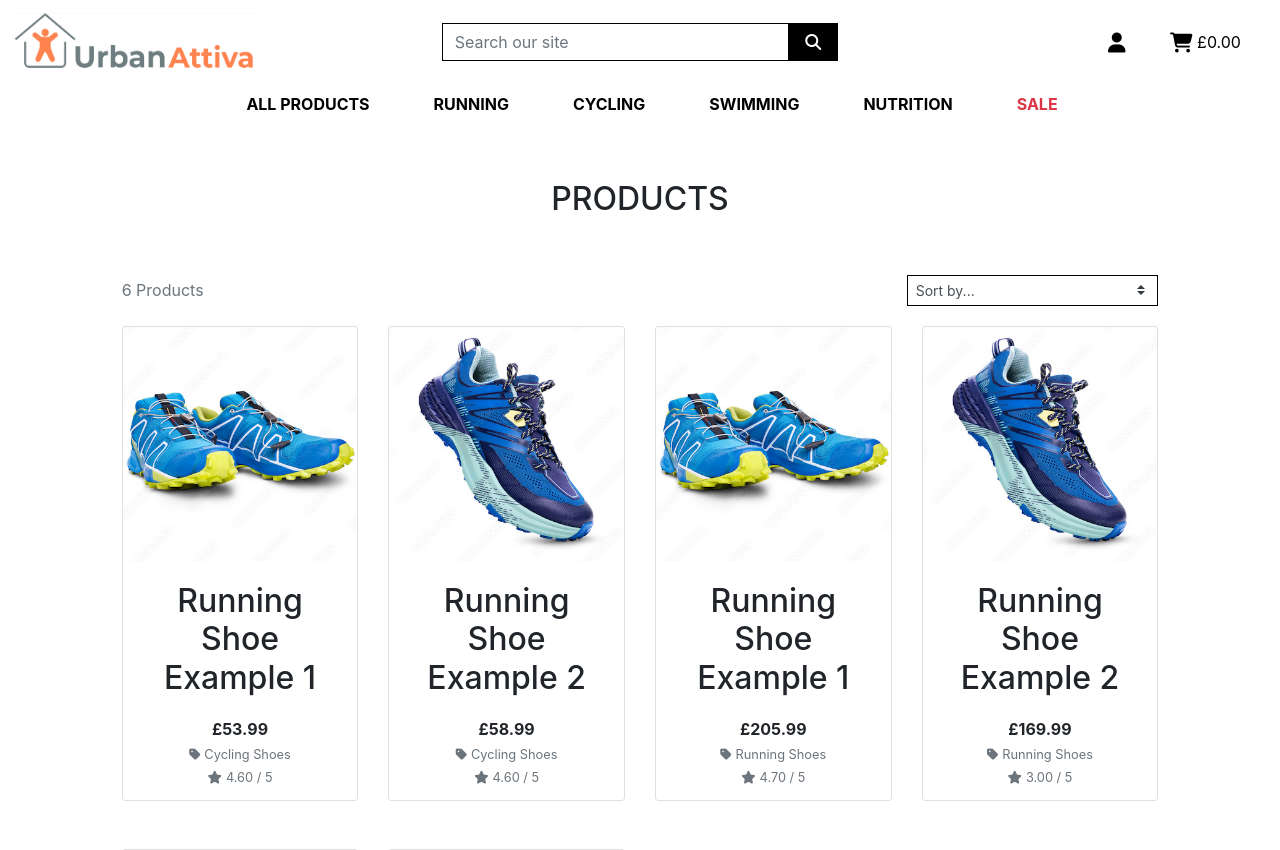
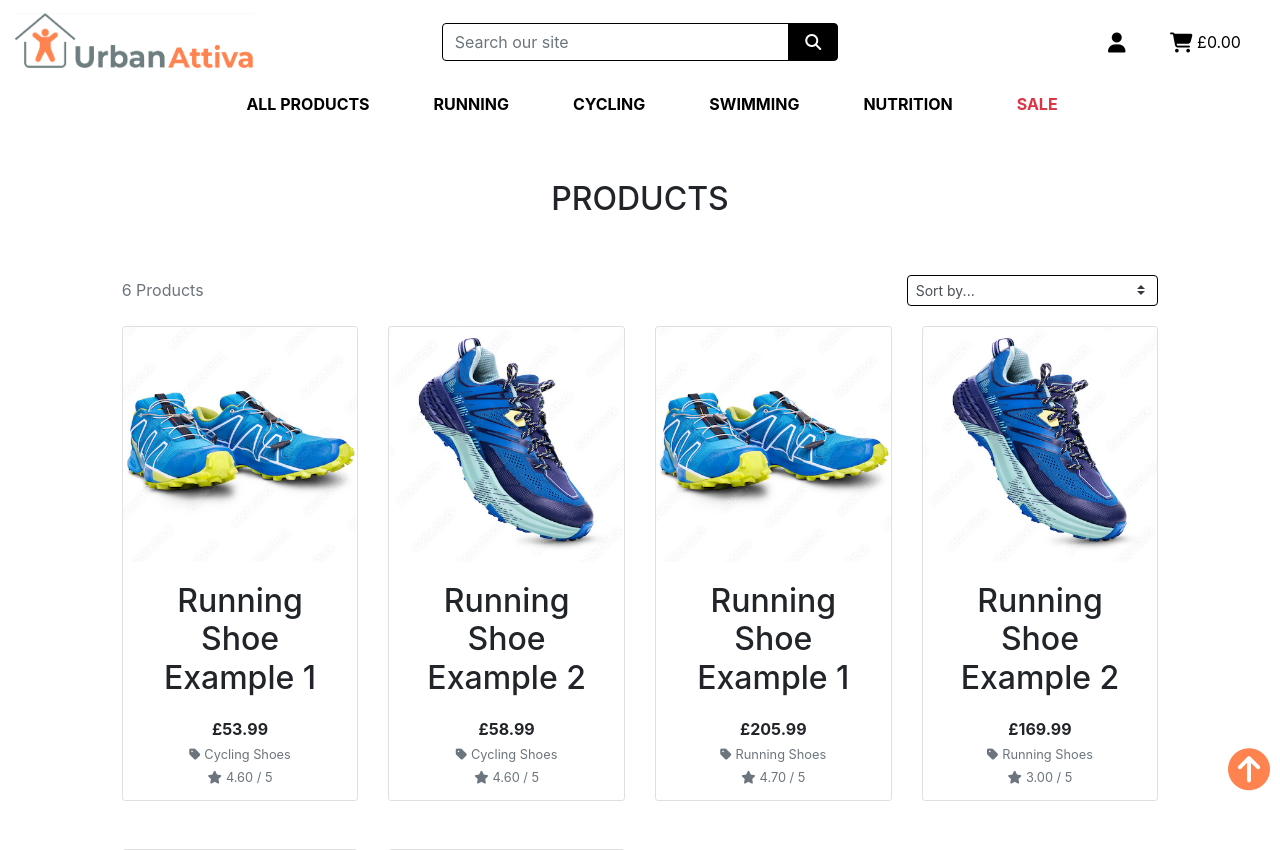
Before and after one commit to Matty-El/urban-attiva, a Django app: page /products/ in a window 1280 px wide. Shown: the top 850 px of the page. Run offline with Django 3.2, Linux system fonts and the light colour scheme; data comes from the database, SQL or seed files in the repository; some libraries are stand-ins or nearby versions.

Commit message:
Add sorting Javascript and back to top button

```diff
--- a/products/templates/products/products.html
+++ b/products/templates/products/products.html
@@ -31,7 +31,7 @@
                 <div class="col-12 col-md-6 my-auto order-md-last d-flex justify-content-center justify-content-md-end">
                     <div class="sort-select-wrapper w-50">
                         <select id="sort-selector"
-                            class="custom-select custom-select-sm rounded-0 border border-{% if current_sorting != 'None_None' %}info{% else %}black{% endif %}">
+                            class="custom-select custom-select-sm border border-{% if current_sorting != 'None_None' %}info{% else %}black{% endif %}">
                             <option value="reset" {% if current_sorting == 'None_None' %}selected{% endif %}>Sort by...
                             </option>
                             <option value="price_asc" {% if current_sorting == 'price_asc' %}selected{% endif %}>Price
@@ -127,4 +127,41 @@
     </div>
 </div>
 <div class="mb-5"></div>
+<div class="to-top-button">
+    <a class="to-top-link d-flex h-100">
+        <i class="fas fa-arrow-circle-up mx-auto my-auto"></i>
+    </a>
+</div>
 {% endblock %}
+
+{% block postloadjs %}
+    {{ block.super }}
+    <script type="text/javascript">
+		$('.to-top-link').click(function(e) {
+			window.scrollTo(0,0)
+		})
+	</script>
+
+    <script type="text/javascript">
+        $('#sort-selector').change(function() {
+            var selector = $(this);
+            var currentUrl = new URL(window.location);
+
+            var selectedVal = selector.val();
+            if(selectedVal != "reset"){
+                var sort = selectedVal.split("_")[0];
+                var direction = selectedVal.split("_")[1];
+
+                currentUrl.searchParams.set("sort", sort);
+                currentUrl.searchParams.set("direction", direction);
+
+                window.location.replace(currentUrl);
+            } else {
+                currentUrl.searchParams.delete("sort");
+                currentUrl.searchParams.delete("direction");
+
+                window.location.replace(currentUrl);
+            }
+        })
+    </script>
+{% endblock %}
--- a/products/views.py
+++ b/products/views.py
@@ -1,13 +1,14 @@
 from django.shortcuts import render, redirect, reverse, get_object_or_404
 from django.contrib import messages
 from django.db.models import Q
+from django.db.models.functions import Lower
 from .models import Product, Category
 
 # Create your views here.
 
 
 def all_products(request):
-    """ View to display all products, sorting and search queries """
+    """ A view to show all products, including sorting and search queries """
 
     products = Product.objects.all()
     query = None
@@ -38,7 +39,8 @@ def all_products(request):
         if 'q' in request.GET:
             query = request.GET['q']
             if not query:
-                messages.error(request, "You did not enter any search criteria!")
+                messages.error(request,
+                               ("You didn't enter any search criteria!"))
                 return redirect(reverse('products'))
 
             queries = Q(name__icontains=query) | Q(description__icontains=query)
--- a/static/css/base.css
+++ b/static/css/base.css
@@ -137,6 +137,23 @@ a.category-badge > span.badge:hover {
     color: #fff !important;
 }
 
+.to-top-button {
+    height: 42px;
+    width: 42px;
+    position: fixed;
+    color: #FF834F;
+    font-size: 42px;
+    bottom: 10px;
+    right: 10px;
+}
+
+.to-top-link,
+.update-link,
+.remove-item {
+    cursor: pointer;
+}
+
+
 /* --------------------------------- Media queries */
 
 /* Slightly larger container on xl screens */
--- a/templates/base.html
+++ b/templates/base.html
@@ -54,10 +54,10 @@
             <div class="col-12 col-lg-4 my-auto py-1 py-lg-0 d-flex flex-column">
                 <form method="GET" action="{% url 'products' %}">
                     <div class="input-group w-100">
-                        <input class="form-control border border-black rounded-0" type="text" name="q"
+                        <input class="form-control border border-black" type="text" name="q"
                             placeholder="Search our site">
                         <div class="input-group-append">
-                            <button class="form-control btn btn-black border border-black rounded-0" type="submit">
+                            <button class="form-control btn btn-black border border-black" type="submit">
                                 <span class="icon">
                                     <i class="fas fa-search"></i>
                                 </span>
@@ -166,6 +166,11 @@
         </div>
     </footer>
     {% endblock %}
+
+    {% block postloadjs %}
+
+    {% endblock %}
+
 </body>
 
 </html>
```
